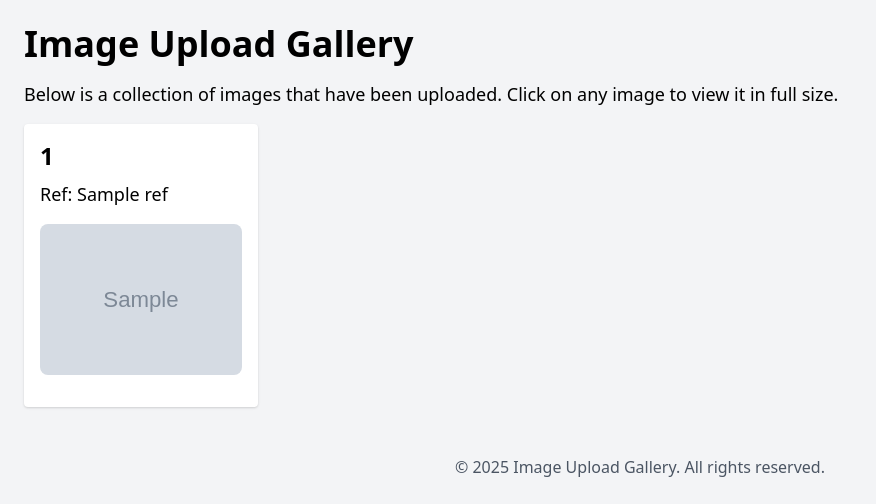
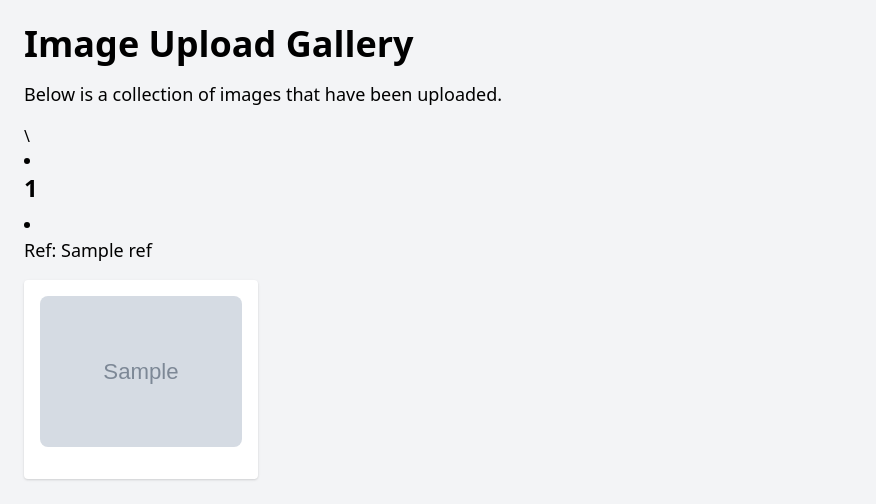
Before and after one commit to Sallot27/PythonAPI, a Flask app: template templates/index.html in a window 1280 px wide. Shown: the top 504 px of the page, without its empty margins (0-876 px from the left). Run offline with Flask 3, Linux system fonts and the light colour scheme; the template is opened without the code that fills it: most values are stand-ins (such as "Sample title", 1, 10 or a date in 2020); grey boxes marked "Sample" are stand-in pictures; some libraries are stand-ins or nearby versions.

Commit message:
Resolved merge conflicts

```diff
--- a/templates/index.html
+++ b/templates/index.html
@@ -24,12 +24,12 @@
 </head>
 <body class="p-6 bg-gray-100">
     <h1 class="text-4xl font-bold mb-4">Image Upload Gallery</h1>
-    <p class="text-lg mb-4">Below is a collection of images that have been uploaded. Click on any image to view it in full size.</p>
+    <p class="text-lg mb-4">Below is a collection of images that have been uploaded. </p>\
+    <li> <h2 class="text-2xl font-bold mb-2">{{ entry.ID }}</h2></li>
+       <li> <h3 class="text-lg mb-4">Ref: {{ entry.Ref }}</h3></li>
     <div class="gallery">
         {% for entry in data %}
             <div class="p-4 bg-white rounded shadow">
-                <h2 class="text-2xl font-bold mb-2">{{ entry.ID }}</h2>
-                <p class="text-lg mb-4">Ref: {{ entry.Ref }}</p>
                 {% for img in entry.images %}
                     <div class="mb-4">
                         <img src="/uploads/{{ img }}" alt="{{ img }}">
```
